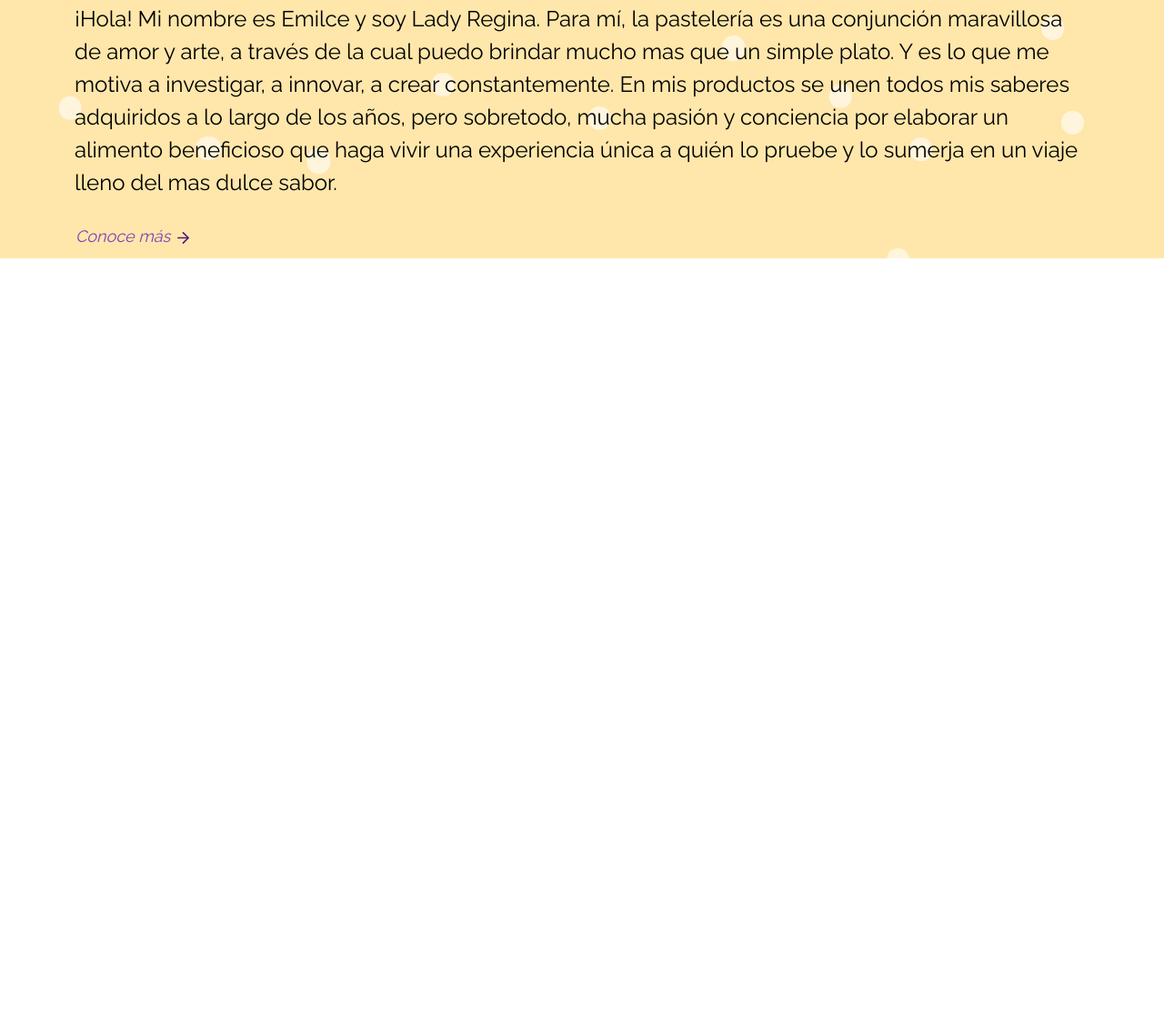
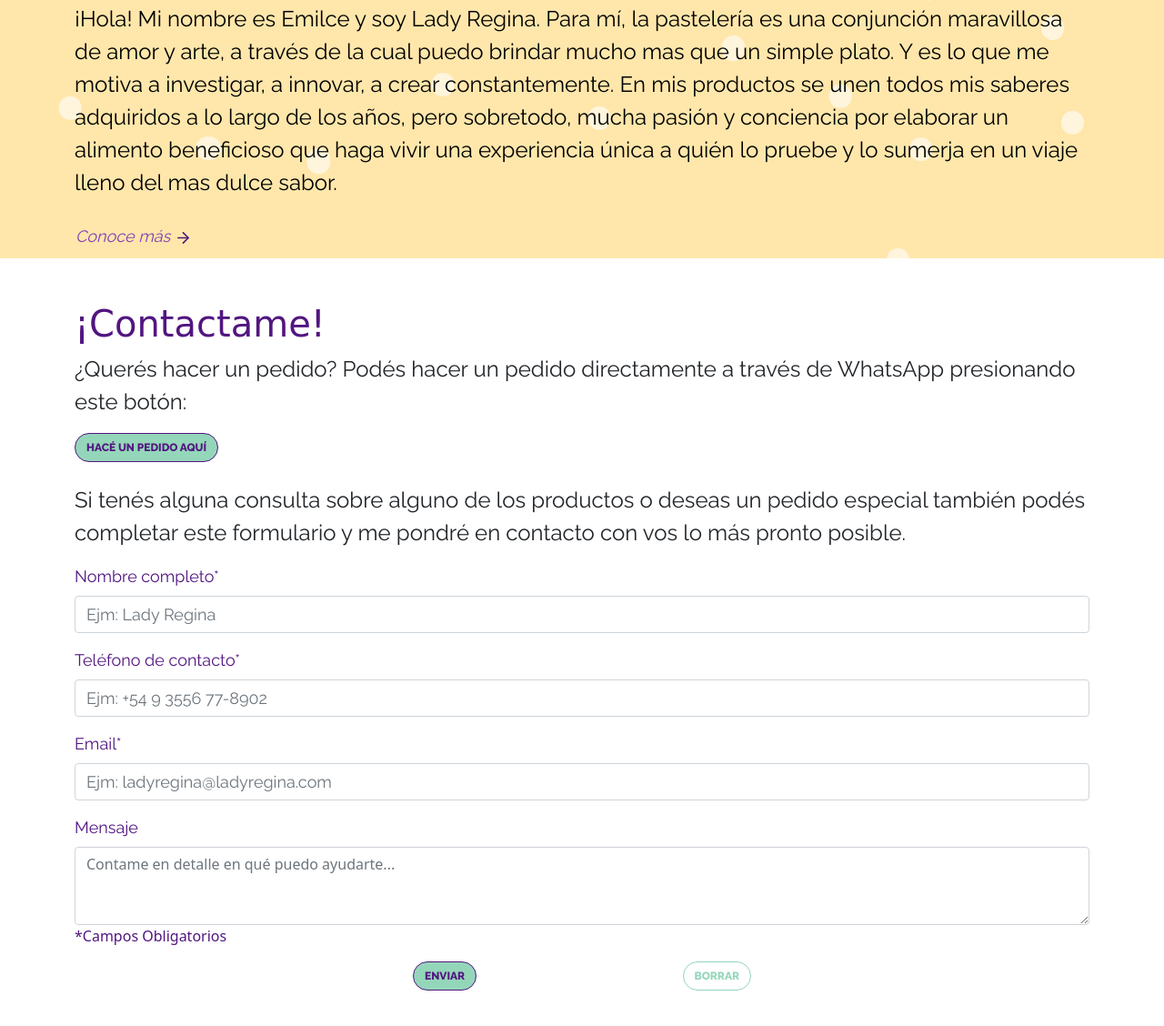
Before and after one commit to Enryuk3/lady-regina, a website: page index.html in a window 1280 px wide. Shown: the part 1752-2880 px from the top of the page at 91% size. Before the commit the page ends 2036 px from the top, so only its background shows below. Drawn offline with nearby package versions, Linux system fonts and the light colour scheme; a web font is replaced by a local one.

Commit message:
ADD: section form

```diff
--- a/css/main.css
+++ b/css/main.css
@@ -70,9 +70,37 @@ h1, h2, h3, h4, h5 {
 }
 .btn.primary:hover{
   transform: scale(1.04);
-
 }
 
+.btn.secondary {
+  font-family: 'Raleway', sans-serif;
+  font-size: var(--boton-cta-mobile);
+  font-weight: 800;/* Extrabold */
+  color: var(--dark-purple);
+  background-color: var(--aqua-turquoise);
+  border: 0.999999px solid var(--dark-purple);
+  border-radius: 25px;
+  transition: all;
+  transition-duration: 0.8s;
+}
+.btn.secondary:hover{
+  transform: scale(1.04);
+}
+
+.btn.terciary{
+  font-family: 'Raleway', sans-serif;
+  font-size: var(--boton-cta-mobile);
+  font-weight: 800;/* Extrabold */
+  color: var(--aqua-turquoise);
+  background-color: white;
+  border: 0.999999px solid var(--aqua-turquoise);
+  border-radius: 25px;
+  transition: all;
+  transition-duration: 0.8s
+}
+.btn.terciary:hover{
+  transform: scale(1.04);
+}
 .description {
   font-family: 'Raleway', sans-serif;
   font-size: var(--descripcion-desktop);
@@ -120,6 +148,9 @@ h1, h2, h3, h4, h5 {
   .btn.primary {
     font-size: var(--boton-cta-mobile);
   }
+  .btn-secondary {
+    font-size: var(--boton-cta-mobile);
+  }
   .description {
     font-size: var(--description-mobile);
   }
--- a/index.html
+++ b/index.html
@@ -140,6 +140,41 @@
       </div>
     </div>
   </section>
+  <section class="container my-5">
+    <div>
+      <h2>¡Contactame!</h2>
+      <p class="parrafo">¿Querés hacer un pedido? Podés hacer un pedido directamente a través de WhatsApp presionando este botón:</p>
+      <button class="btn secondary mb-4">HACÉ UN PEDIDO AQUÍ</button>
+    </div>
+    <div>
+      <p class="parrafo">Si tenés alguna consulta sobre alguno de los productos o deseas un pedido especial también podés completar este formulario y me pondré en contacto con vos lo más pronto posible.</p>
+      <form>
+        <div class="mb-3">
+          <label for="nombre" class="form-label description text-purple">Nombre completo*</label>
+          <input type="text" class="form-control description" id="nombre" placeholder="Ejm: Lady Regina">
+        </div>
+        <div class="mb-3">
+          <label for="telefono" class="form-label description text-purple">Teléfono de contacto*</label>
+          <input type="email" class="form-control description " id="telefono" placeholder="Ejm: +54 9 3556 77-8902">
+        </div>
+        <div class="mb-3">
+          <label for="email" class="form-label description text-purple">Email*</label>
+          <input type="email" class="form-control description" id="email" placeholder="Ejm: ladyregina@ladyregina.com">
+        </div>
+        <div class="mb-3">
+          <label for="mensaje" class="form-label description text-purple">Mensaje</label>
+          <textarea class="form-control" id="mensaje" rows="3" placeholder="Contame en detalle en qué puedo ayudarte..."></textarea>
+          <span class=" text-purple">*Campos Obligatorios</span>
+        </div>
+        <div class="d-flex justify-content-between col-8 col-md-4 mx-auto">
+          <input type="button" class="btn secondary" value="ENVIAR">
+          <input type="button" class="btn terciary" value="BORRAR">
+
+        </div>
+      </form>
+    </div>
+
+  </section>
 <script src="https://cdn.jsdelivr.net/npm/bootstrap@5.1.3/dist/js/bootstrap.bundle.min.js" integrity="sha384-ka7Sk0Gln4gmtz2MlQnikT1wXgYsOg+OMhuP+IlRH9sENBO0LRn5q+8nbTov4+1p" crossorigin="anonymous"></script>
 </body>
 </html>
```
